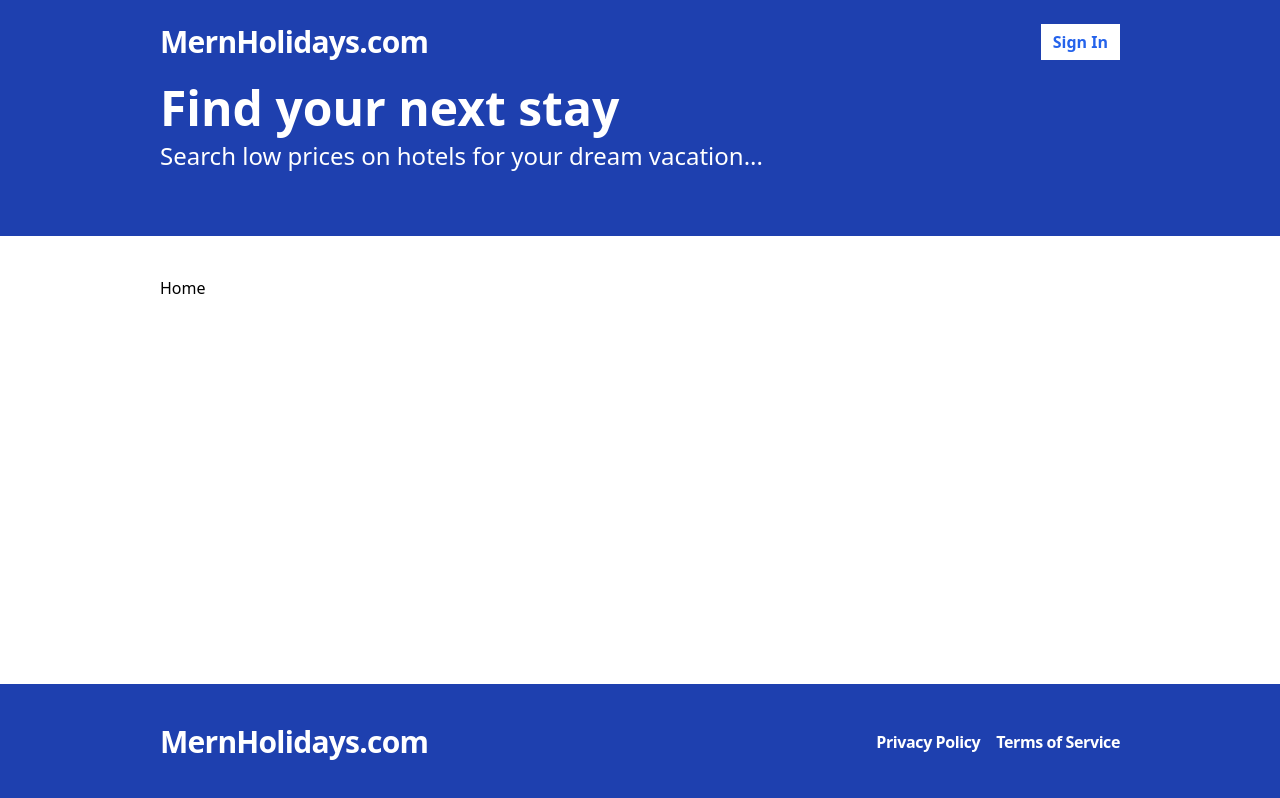
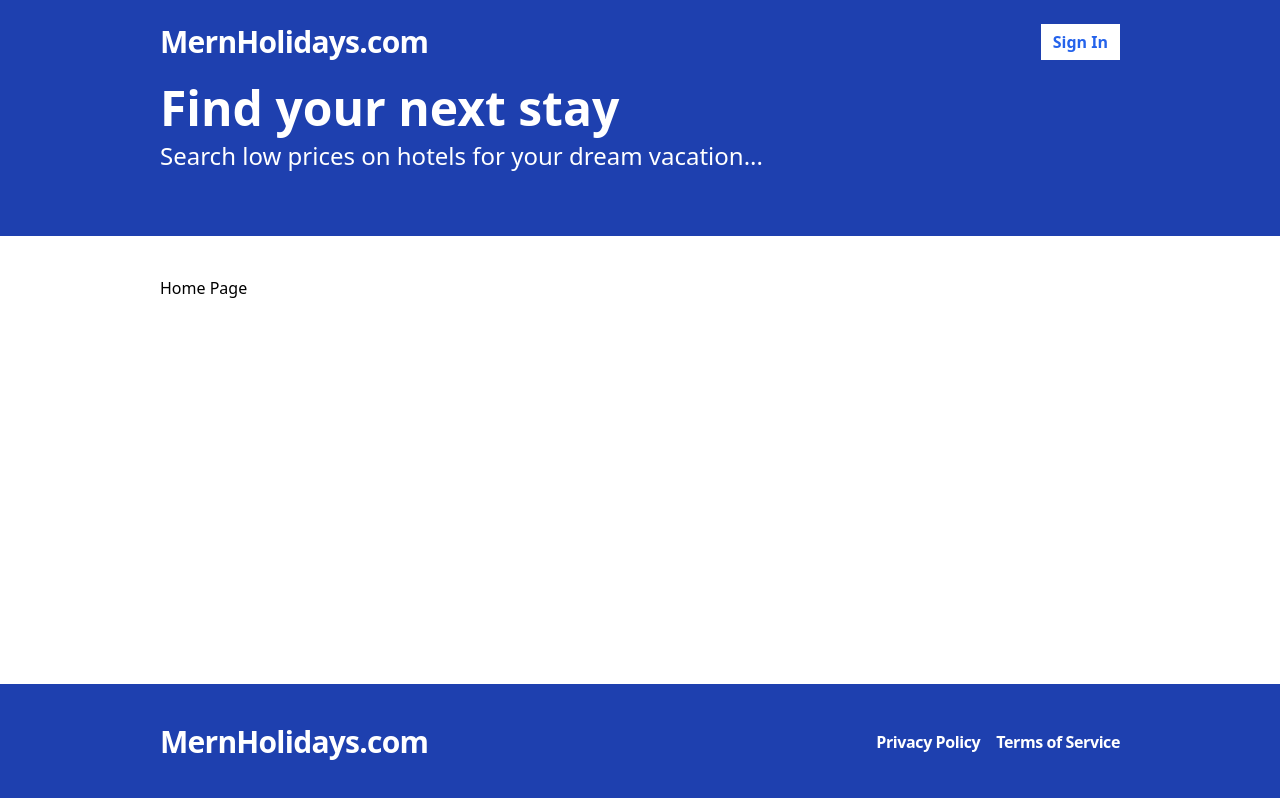
Before and after one commit to DaramolaD/Hostigo, a React (Vite) app in the folder frontend/: page / in a window 1280 px wide. Built offline with nearby package versions, Linux system fonts and the light colour scheme; no server answers.

Commit message:
Edit the Home page text

```diff
--- a/frontend/src/App.tsx
+++ b/frontend/src/App.tsx
@@ -16,7 +16,7 @@ const App = () => {
           path="/"
           element={
             <Layout>
-              <p>Home</p>
+              <p>Home Page</p>
             </Layout>
           }
         />
```
